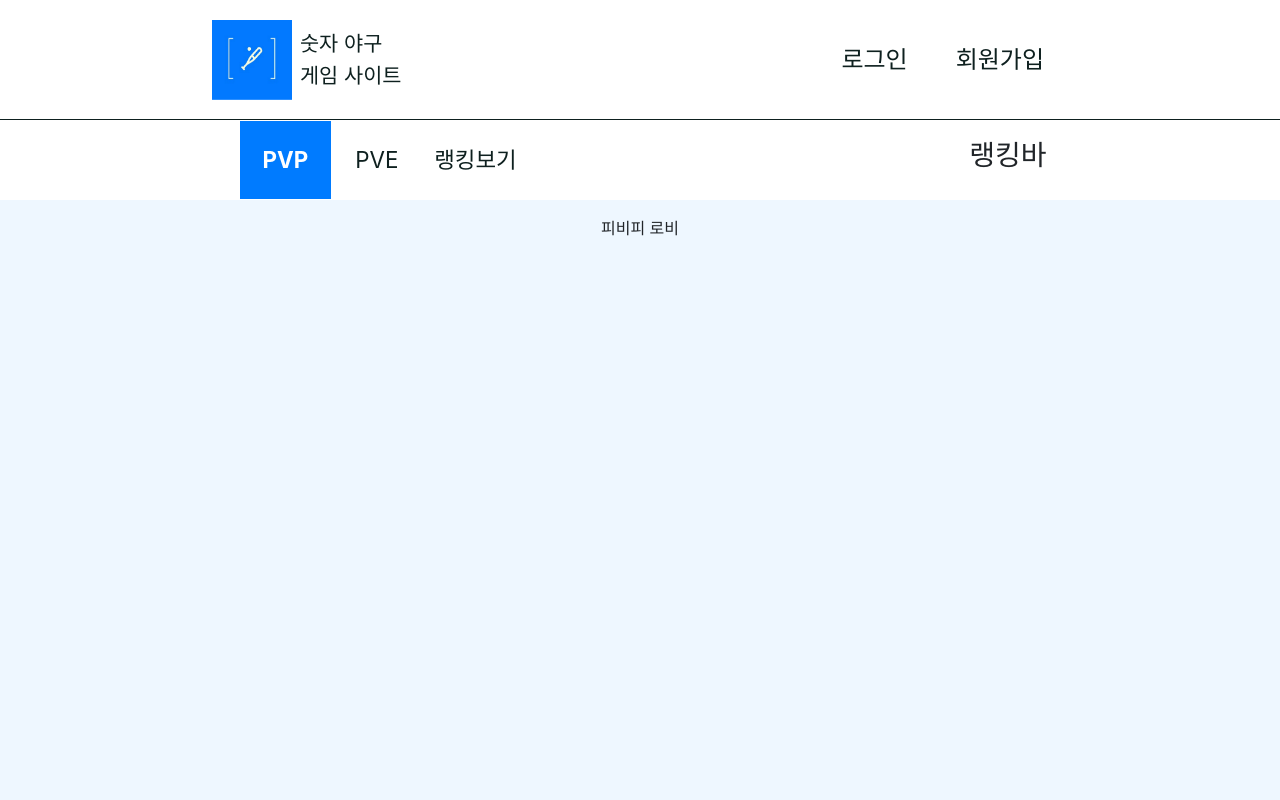
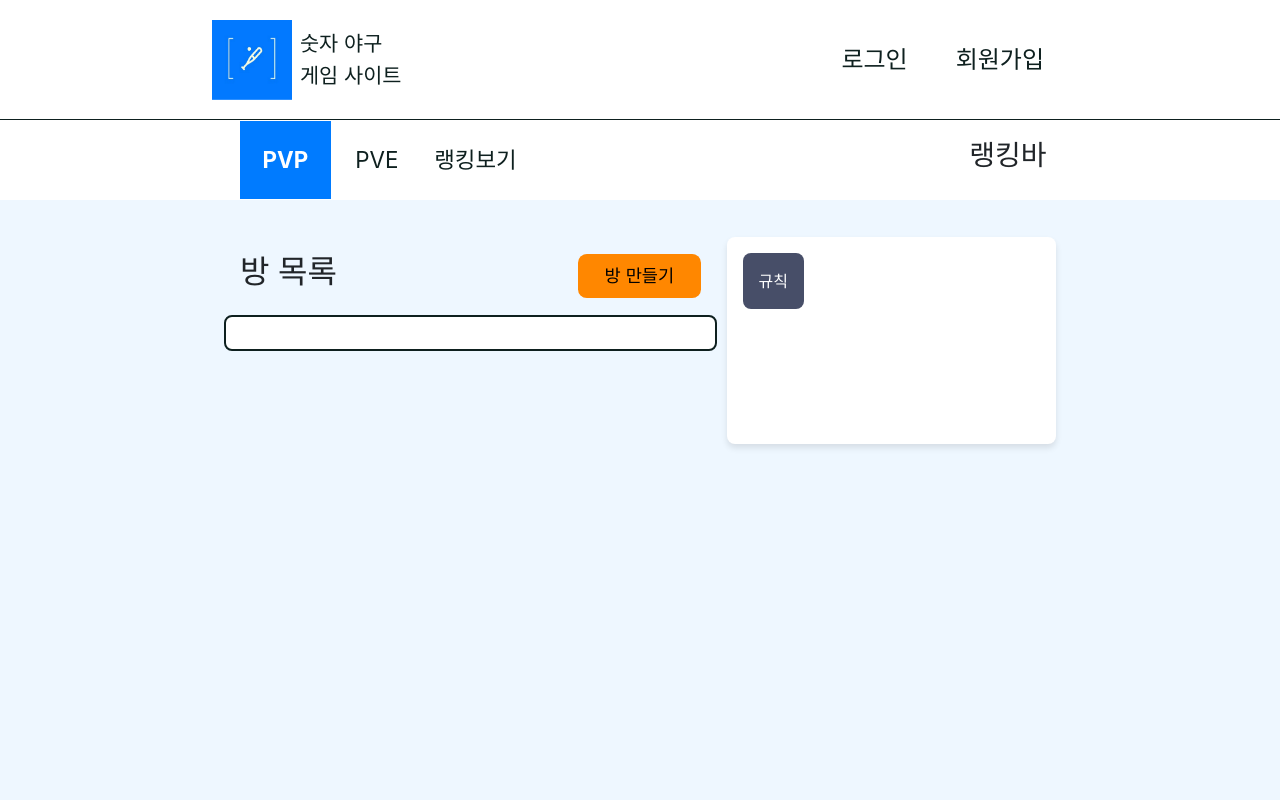
Before and after one commit to playful-study/web-baseball-game, a React (Create React App) app in the folder front/baseball/: page /lobby/pvp in a window 1280 px wide. Shown: the top 800 px of the page. Built offline with nearby package versions, Linux system fonts and the light colour scheme; the HTML template or start-up script is replaced by a standard one.

Commit message:
style; pvp로비 화면 제작중

```diff
--- a/front/baseball/src/component/pvp/PvpLobby.jsx
+++ b/front/baseball/src/component/pvp/PvpLobby.jsx
@@ -1,11 +1,125 @@
-import React from 'react'
+import React, { useState } from 'react';
+import styled from 'styled-components';
+import Room from './Room';
+
+const StyledPvpLobbyContainer = styled.div`
+  display: flex;
+  width: 70%;
+  height: 80%;
+  padding: 1em;
+
+  & > * {
+    margin: 0.3em;
+  }
+
+  @media (max-width: 1000px) {
+    flex-direction: column-reverse;
+    width: 100%;
+    overflow-y: auto;
+  }
+`;
+
+const StyledRoomContainer = styled.div`
+  width: 60%;
+  height: 100%;
+
+  & > div:first-child {
+    display: flex;
+    justify-content: space-between;
+    align-items: center;
+    padding: 1em;
+
+    & > button {
+      font-size: 1.1em;
+      border: none;
+      border-radius: 0.5em;
+      background-color: #FF8700;
+      width: 7em;
+      height: 2.5em;
+
+      &:hover {
+        background-color: #ff7300;
+        cursor: pointer;
+      }
+    }
+  }
+
+  @media (max-width: 1000px) {
+    width: 100%;
+    margin: auto;
+  }
+`;
+
+const RoomDiv = styled.div`
+  flex-grow: 1;
+  overflow-y: auto;
+  padding: 1em;
+  background-color: #ffffff;
+  border: 2px solid #0E201F;
+  border-radius: 0.5em;
+`;
+
+const PagingContainer = styled.div`
+
+`;
+
+const RuleContainer = styled.div`
+  padding: 1em;
+  width: 40%;
+  height: 40%;
+  background-color: #ffffff;
+  border-radius: 0.5em;
+  box-shadow: 0 4px 6px rgba(0, 0, 0, 0.1);
+
+  & > div:first-child {
+    display: inline-flex;
+    align-items: center;
+    background-color: #474E68;
+    color: #ffffff;
+    padding: 1em;
+    border-radius: 0.5em;
+
+    @media (max-width: 1000px) {
+      width: 100%;
+      box-sizing: border-box;
+    }
+  }
+
+  @media (max-width: 1000px) {
+    width: 100%;
+    margin: auto;
+    box-sizing: border-box;
+  }
+`;
 
 const PvpLobby = () => {
+  const [rooms, setRooms] = useState([]);
+
   return (
-    <div>
-        피비피 로비
-    </div>
-  )
-}
+    <StyledPvpLobbyContainer>
+      <StyledRoomContainer>
+        <div>
+          <h2>방 목록</h2>
+          <button>방 만들기</button>
+        </div>
+        <RoomDiv>
+          {
+            rooms.map((room, index) => {
+              <Room key={index} data={room}/>
+            })
+          }
+        </RoomDiv>
+        <PagingContainer>
 
-export default PvpLobby
+        </PagingContainer>
+      </StyledRoomContainer>
+      <RuleContainer>
+        <div>
+          <span>규칙</span>
+        </div>
+      </RuleContainer>
+    </StyledPvpLobbyContainer>
+  );
+};
+
+export default PvpLobby;
--- /dev/null
+++ b/front/baseball/src/component/pvp/Room.jsx
@@ -0,0 +1,16 @@
+import React from 'react'
+import styled from 'styled-components'
+
+const StyledRoom = styled.div`
+
+`;
+
+const Room = ({data}) => {
+  return (
+    <StyledRoom>
+
+    </StyledRoom>
+  )
+}
+
+export default Room
```
